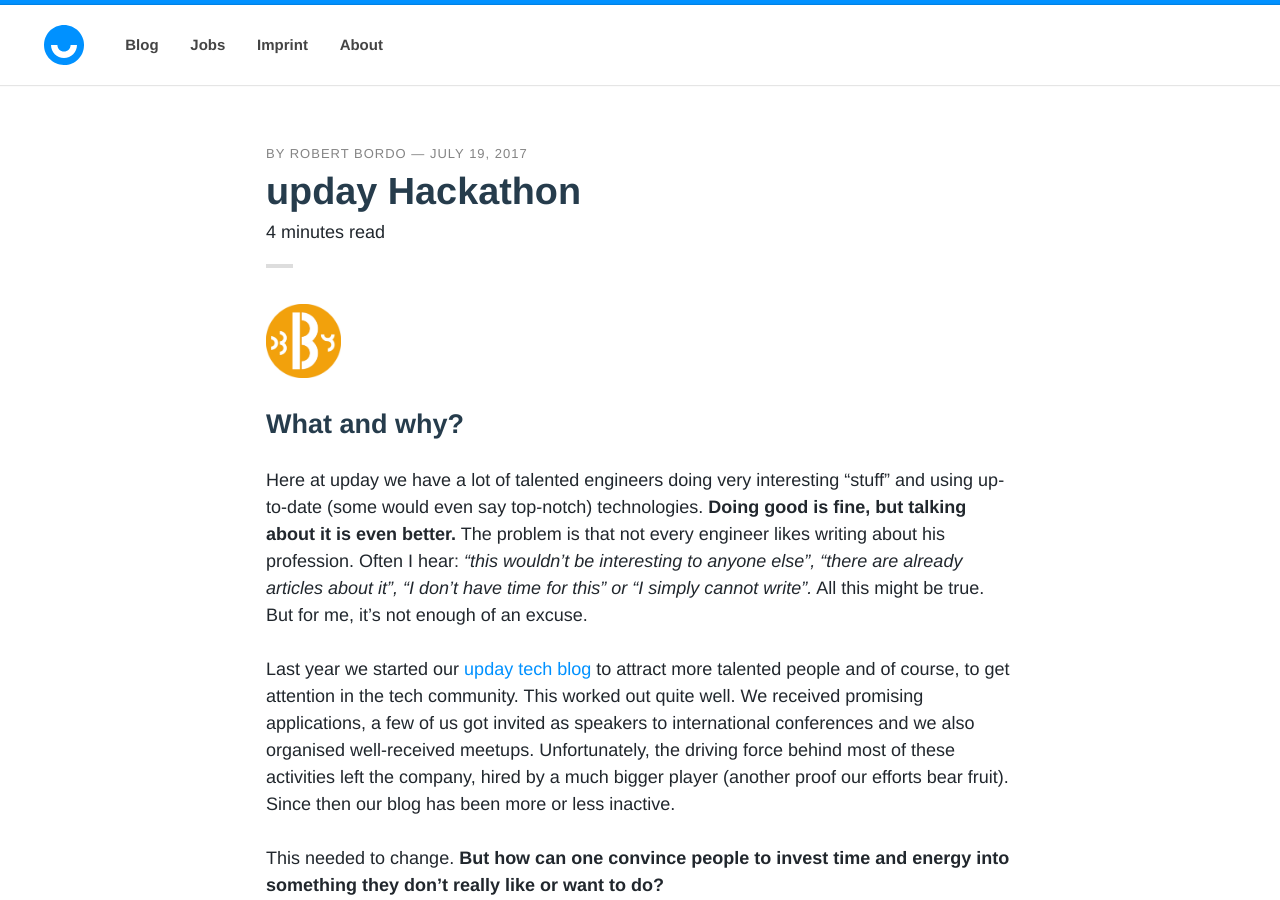
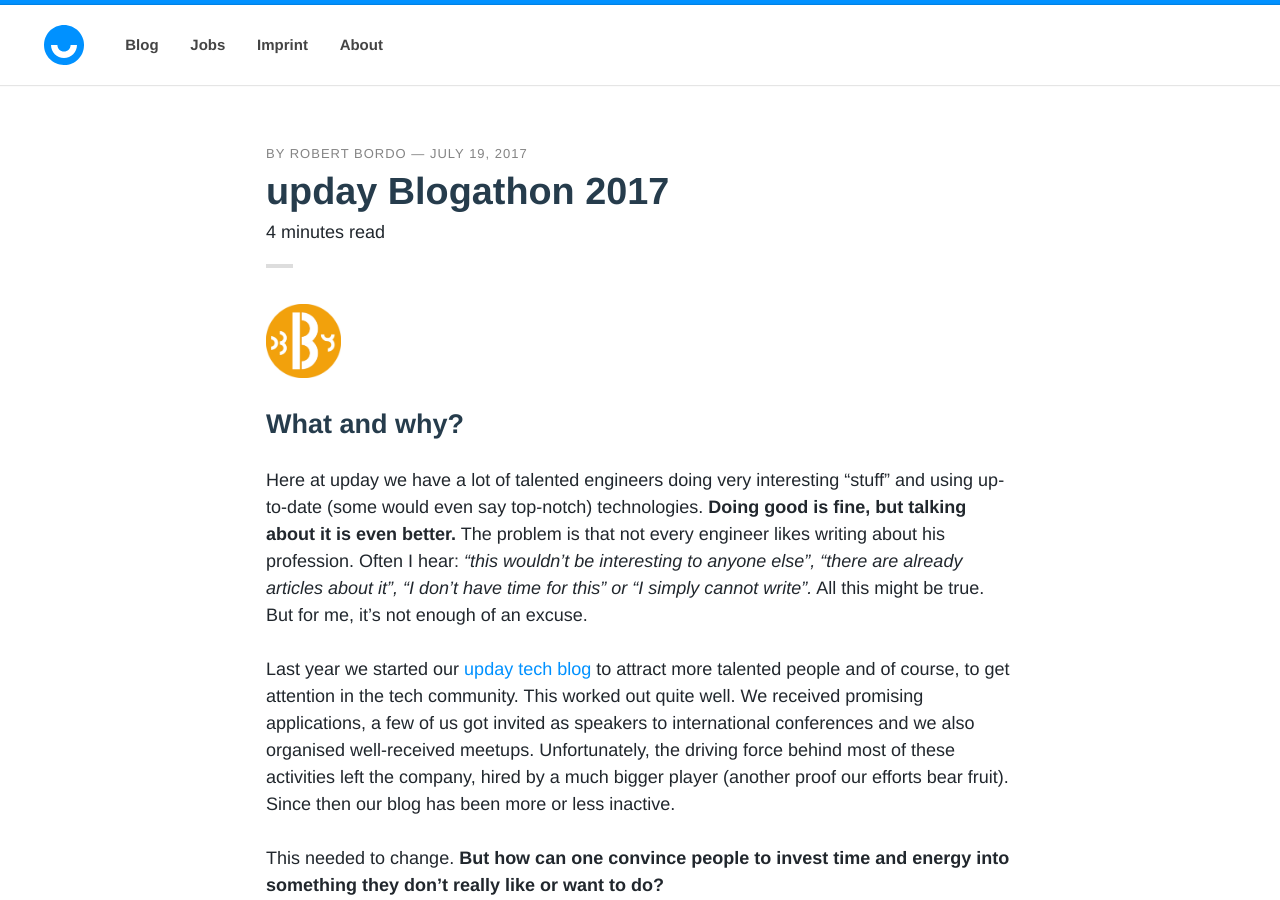
Before and after one commit to upday/upday.github.io, a Jekyll site: the page built from _posts/blog/2017-07-20-upday_blogathon.md, in a window 1280 px wide and 900 px high. Built offline with Jekyll 4.4.1, drawn with Linux system fonts in a browser that asks for light colours; nearby versions of some CDN libraries; some web fonts are replaced; comment, search, counter and statistics services are not loaded.

Commit message:
fixed title

```diff
--- a/_posts/blog/2017-07-20-upday_blogathon.md
+++ b/_posts/blog/2017-07-20-upday_blogathon.md
@@ -1,6 +1,6 @@
 ---
 layout: post
-title: "upday Hackathon"
+title: "upday Blogathon 2017"
 description: Blogathon, an approach to motivate engineers to write blog posts.
 modified:
 categories: blog
```
